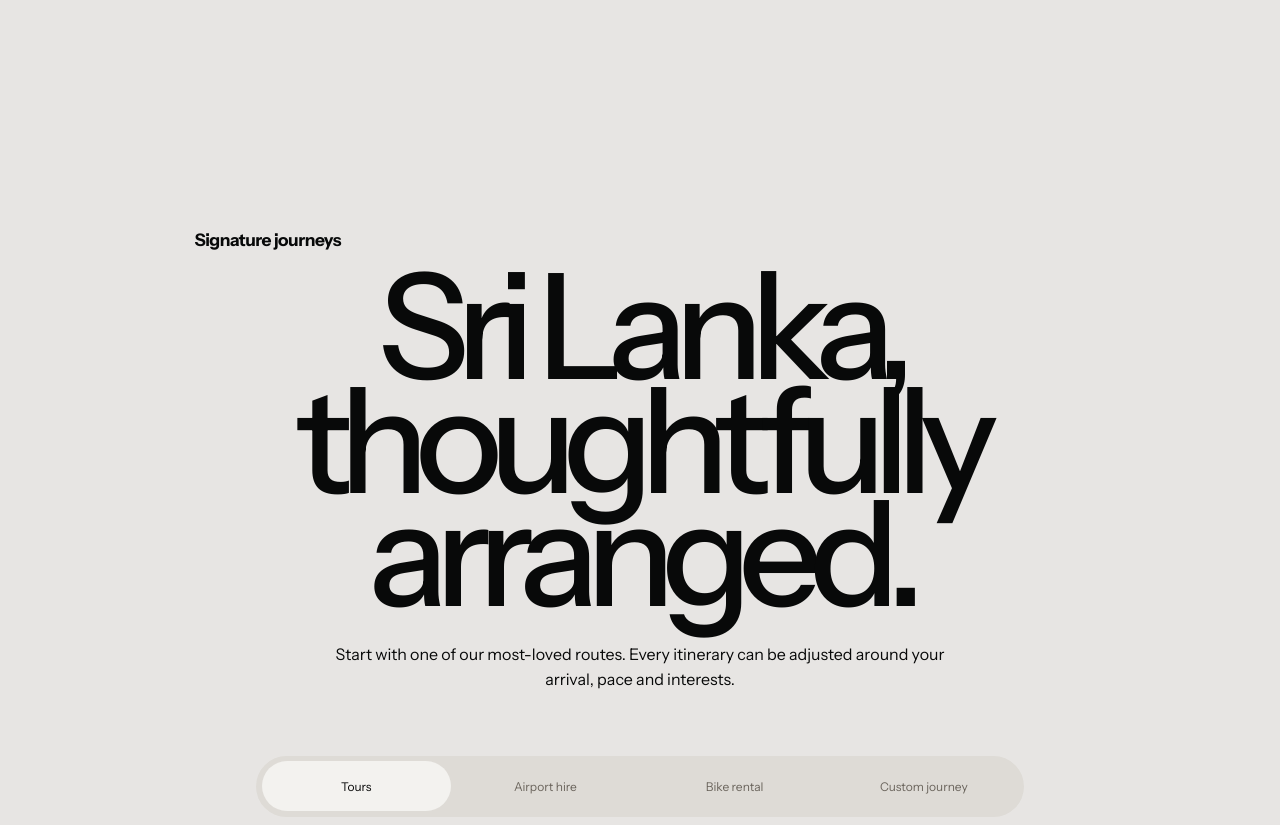
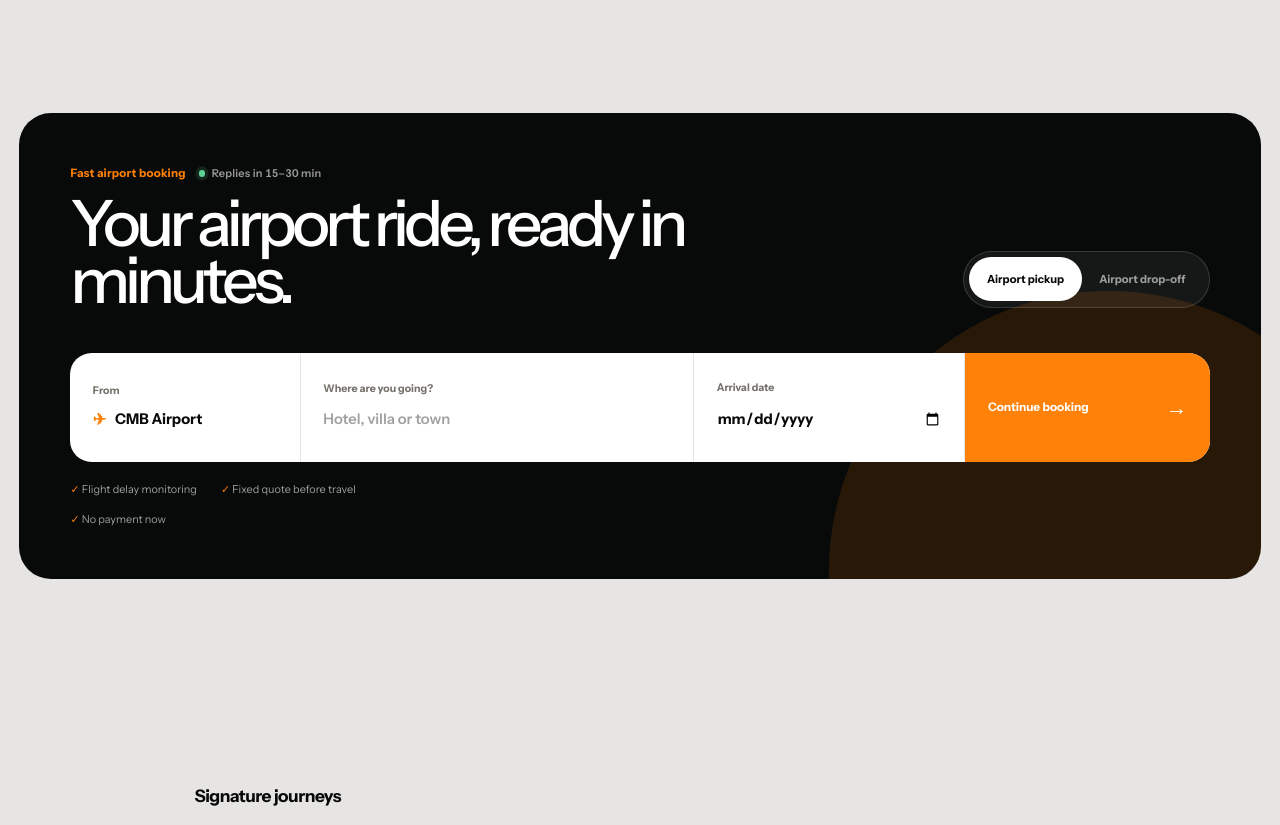
Before and after one commit to LahiruHarshana/GH-tours-and-bike-rental, a Next.js app: page / in a window 1280 px wide. Shown: the part 1216-2041 px from the top of the page. Built offline with nearby package versions, Linux system fonts and the light colour scheme; no server answers; the database is empty.

Commit message:
Add airport hire booking to homepage

```diff
--- a/src/app/(site)/page.tsx
+++ b/src/app/(site)/page.tsx
@@ -1,5 +1,6 @@
 import Image from "next/image";
 import Link from "next/link";
+import { AirportQuickBook } from "@/components/booking/AirportQuickBook";
 import { getBikes, getTours } from "@/lib/data";
 import { formatUSD } from "@/lib/utils";
 import { siteConfig } from "@/config/site";
@@ -46,9 +47,9 @@ export default async function HomePage() {
             <small>Journey</small>
             <strong>Private Sri Lanka tours</strong>
           </Link>
-          <Link href="/airport-hire" className="ss-planner__item">
+          <Link href="#quick-airport-booking" className="ss-planner__item">
             <small>Arrival</small>
-            <strong>Airport meet &amp; greet</strong>
+            <strong>Book airport hire</strong>
           </Link>
           <Link href="/bikes" className="ss-planner__item">
             <small>Ride</small>
@@ -65,6 +66,14 @@ export default async function HomePage() {
             <li>Real support, every day</li>
           </ul>
         </div>
+      </section>
+
+      <section
+        id="quick-airport-booking"
+        className="ss-airport-booking"
+        aria-label="Quick airport transfer booking"
+      >
+        <AirportQuickBook />
       </section>
 
       <section className="ss-experiences" aria-labelledby="ss-experiences-title">
--- a/src/app/styles/13-stayscape-inner.css
+++ b/src/app/styles/13-stayscape-inner.css
@@ -1339,6 +1339,313 @@
   background: #dedbd6;
 }
 
+/* Home-page airport booking */
+.ss-airport-booking {
+  scroll-margin-top: 6.5rem;
+  padding: 0 clamp(.65rem, 1.5vw, 1.5rem) clamp(4rem, 7vw, 7rem);
+  background: var(--ss-bg);
+  color: var(--ss-ink);
+  font-family: var(--body);
+}
+
+.ss-airport-booking .airport-quick-book {
+  position: relative;
+  width: min(100%, 116rem);
+  margin-inline: auto;
+  padding: clamp(2rem, 4vw, 4rem);
+  overflow: hidden;
+  border: 0;
+  border-radius: var(--ss-radius);
+  background: var(--ss-ink);
+  box-shadow: none;
+}
+
+.ss-airport-booking .airport-quick-book::after {
+  position: absolute;
+  right: -8rem;
+  bottom: -17rem;
+  width: 35rem;
+  aspect-ratio: 1;
+  border-radius: 50%;
+  background: rgb(255 122 0 / .13);
+  content: "";
+  pointer-events: none;
+}
+
+.ss-airport-booking .airport-quick-book__head {
+  position: relative;
+  z-index: 1;
+  display: flex;
+  align-items: end;
+  justify-content: space-between;
+  gap: 2rem;
+  margin-bottom: clamp(2rem, 3.5vw, 3.5rem);
+}
+
+.ss-airport-booking .airport-quick-book__head > div:first-child > span {
+  display: flex;
+  flex-wrap: wrap;
+  align-items: center;
+  gap: .8rem;
+  color: var(--ss-orange);
+  font-size: .72rem;
+  font-weight: 750;
+  letter-spacing: .02em;
+  text-transform: none;
+}
+
+.ss-airport-booking .airport-quick-book__head > div:first-child > span > small {
+  display: inline-flex;
+  align-items: center;
+  gap: .4rem;
+  color: rgb(255 255 255 / .58);
+  font-size: .68rem;
+  font-weight: 600;
+}
+
+.ss-airport-booking .airport-quick-book__head > div:first-child > span i {
+  width: .42rem;
+  aspect-ratio: 1;
+  border-radius: 50%;
+  background: #60d394;
+  box-shadow: 0 0 0 .22rem rgb(96 211 148 / .14);
+}
+
+.ss-airport-booking .airport-quick-book__head h2 {
+  max-width: 17ch;
+  margin: .8rem 0 0;
+  color: white;
+  font-family: var(--body);
+  font-size: clamp(2.6rem, 5vw, 5.5rem);
+  font-weight: 480;
+  letter-spacing: -.075em;
+  line-height: .88;
+}
+
+.ss-airport-booking .airport-quick-book__toggle {
+  display: flex;
+  flex: 0 0 auto;
+  padding: .35rem;
+  border: 1px solid rgb(255 255 255 / .14);
+  border-radius: 999px;
+  background: rgb(255 255 255 / .06);
+}
+
+.ss-airport-booking .airport-quick-book__toggle button {
+  min-height: 2.75rem;
+  padding: 0 1.1rem;
+  border: 0;
+  border-radius: 999px;
+  background: transparent;
+  color: rgb(255 255 255 / .58);
+  font-family: inherit;
+  font-size: .7rem;
+  font-weight: 700;
+  letter-spacing: 0;
+  text-transform: none;
+  cursor: pointer;
+}
+
+.ss-airport-booking .airport-quick-book__toggle button.is-active {
+  background: white;
+  color: var(--ss-ink);
+}
+
+.ss-airport-booking .airport-quick-book__toggle button:focus-visible,
+.ss-airport-booking .airport-quick-book__submit:focus-visible {
+  outline: 2px solid var(--ss-orange);
+  outline-offset: 3px;
+}
+
+.ss-airport-booking .airport-quick-book__fields {
+  position: relative;
+  z-index: 1;
+  display: grid;
+  grid-template-columns: .85fr 1.45fr 1fr .9fr;
+  overflow: hidden;
+  border: 0;
+  border-radius: 1.35rem;
+  background: white;
+}
+
+.ss-airport-booking .airport-quick-book__fields > * {
+  min-height: 6.8rem;
+  margin: 0;
+  padding: 1.25rem 1.4rem;
+  border: 0;
+  border-right: 1px solid rgb(8 9 9 / .1);
+}
+
+.ss-airport-booking .airport-quick-book__fields > *:last-child {
+  border-right: 0;
+}
+
+.ss-airport-booking .airport-quick-book__fields label,
+.ss-airport-booking .airport-quick-book__airport {
+  display: grid;
+  align-content: center;
+  gap: .5rem;
+}
+
+.ss-airport-booking .airport-quick-book__fields label > span,
+.ss-airport-booking .airport-quick-book__airport > span {
+  color: var(--ss-muted);
+  font-size: .66rem;
+  font-weight: 700;
+  letter-spacing: 0;
+  text-transform: none;
+}
+
+.ss-airport-booking .airport-quick-book__fields input {
+  width: 100%;
+  min-width: 0;
+  padding: .2rem 0;
+  border: 0;
+  outline: 0;
+  background: transparent;
+  color: var(--ss-ink);
+  font-family: inherit;
+  font-size: .92rem;
+  font-weight: 650;
+}
+
+.ss-airport-booking .airport-quick-book__fields input::placeholder {
+  color: rgb(8 9 9 / .38);
+  font-weight: 550;
+}
+
+.ss-airport-booking .airport-quick-book__fields label:focus-within {
+  box-shadow: inset 0 -3px var(--ss-orange);
+}
+
+.ss-airport-booking .airport-quick-book__airport strong {
+  display: flex;
+  align-items: center;
+  gap: .55rem;
+  color: var(--ss-ink);
+  font-size: .92rem;
+}
+
+.ss-airport-booking .airport-quick-book__airport i {
+  color: var(--ss-orange);
+  font-size: 1rem;
+  font-style: normal;
+}
+
+.ss-airport-booking .airport-quick-book__submit {
+  display: flex;
+  align-items: center;
+  justify-content: space-between;
+  border: 0;
+  background: var(--ss-orange);
+  color: white;
+  font-family: inherit;
+  font-size: .74rem;
+  font-weight: 750;
+  letter-spacing: 0;
+  text-transform: none;
+  cursor: pointer;
+  transition: background .2s ease;
+}
+
+.ss-airport-booking .airport-quick-book__submit:hover {
+  background: #e86f00;
+}
+
+.ss-airport-booking .airport-quick-book__submit b {
+  font-size: 1.35rem;
+  font-weight: 450;
+  transition: transform .2s ease;
+}
+
+.ss-airport-booking .airport-quick-book__submit:hover b {
+  transform: translateX(.2rem);
+}
+
+.ss-airport-booking .airport-quick-book > p {
+  position: relative;
+  z-index: 1;
+  display: flex;
+  flex-wrap: wrap;
+  gap: .7rem 1.5rem;
+  margin: 1.15rem 0 0;
+  color: rgb(255 255 255 / .6);
+  font-size: .68rem;
+}
+
+.ss-airport-booking .airport-quick-book > p span::first-letter {
+  color: var(--ss-orange);
+}
+
+@media (max-width: 1050px) {
+  .ss-airport-booking .airport-quick-book__head {
+    align-items: start;
+  }
+
+  .ss-airport-booking .airport-quick-book__fields {
+    grid-template-columns: .85fr 1.35fr 1fr;
+  }
+
+  .ss-airport-booking .airport-quick-book__fields > *:nth-child(3) {
+    border-right: 0;
+  }
+
+  .ss-airport-booking .airport-quick-book__submit {
+    grid-column: 1 / -1;
+    min-height: 4.8rem;
+    border-top: 1px solid rgb(8 9 9 / .1);
+  }
+}
+
+@media (max-width: 700px) {
+  .ss-airport-booking {
+    padding-inline: .45rem;
+  }
+
+  .ss-airport-booking .airport-quick-book {
+    padding: 1.35rem;
+    border-radius: 1.6rem;
+  }
+
+  .ss-airport-booking .airport-quick-book__head {
+    display: grid;
+    gap: 1.5rem;
+    margin-bottom: 1.5rem;
+  }
+
+  .ss-airport-booking .airport-quick-book__head h2 {
+    font-size: clamp(2.65rem, 13vw, 4rem);
+  }
+
+  .ss-airport-booking .airport-quick-book__toggle {
+    display: grid;
+    width: 100%;
+    grid-template-columns: 1fr 1fr;
+  }
+
+  .ss-airport-booking .airport-quick-book__toggle button {
+    padding-inline: .5rem;
+  }
+
+  .ss-airport-booking .airport-quick-book__fields {
+    grid-template-columns: 1fr;
+    border-radius: 1rem;
+  }
+
+  .ss-airport-booking .airport-quick-book__fields > * {
+    min-height: 5.5rem;
+    border-right: 0;
+    border-bottom: 1px solid rgb(8 9 9 / .1);
+  }
+
+  .ss-airport-booking .airport-quick-book__submit {
+    grid-column: auto;
+    min-height: 4.6rem;
+    border-top: 0;
+    border-bottom: 0;
+  }
+}
+
 @media (max-width: 1050px) {
   .ss-journey-chooser {
     grid-template-columns: 1fr;
```
